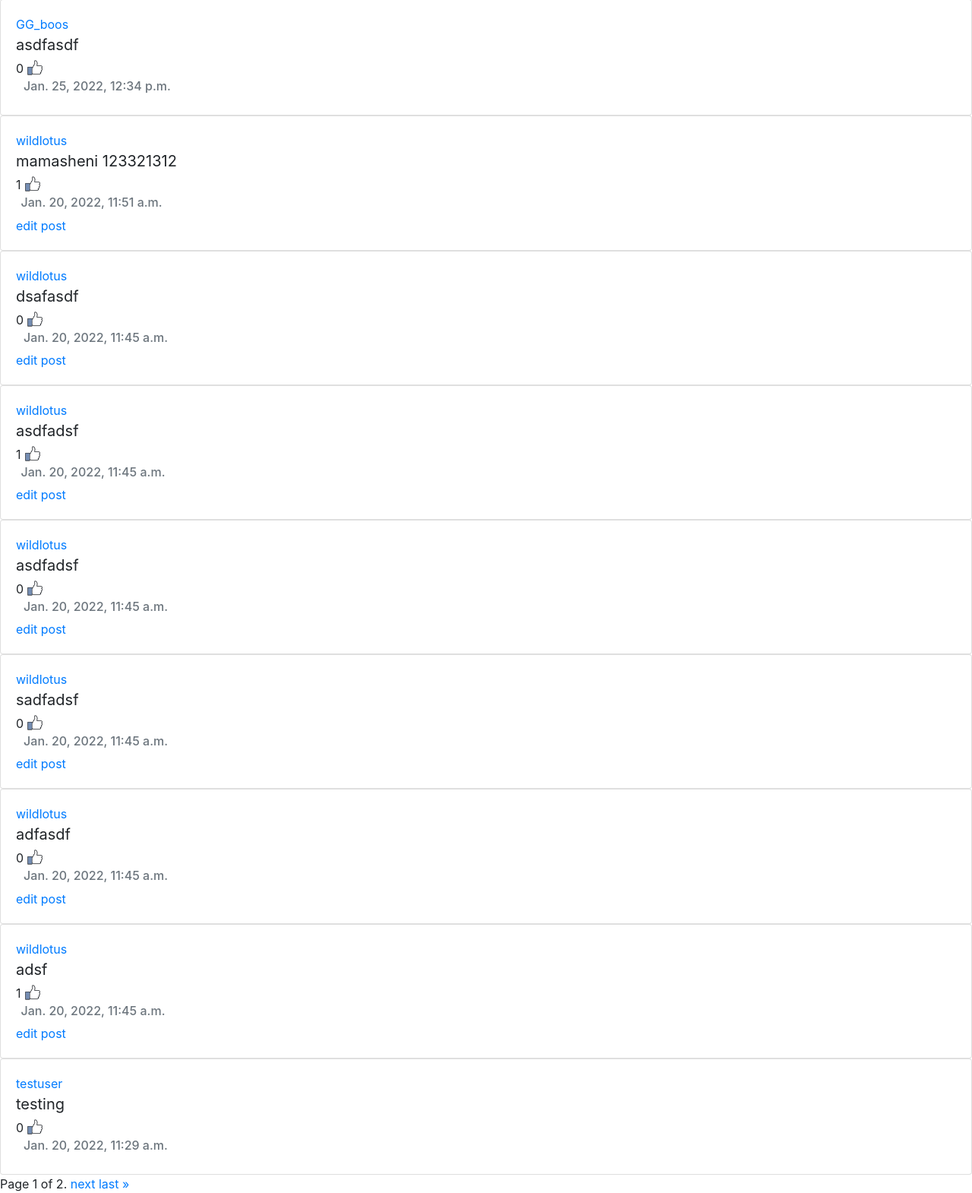
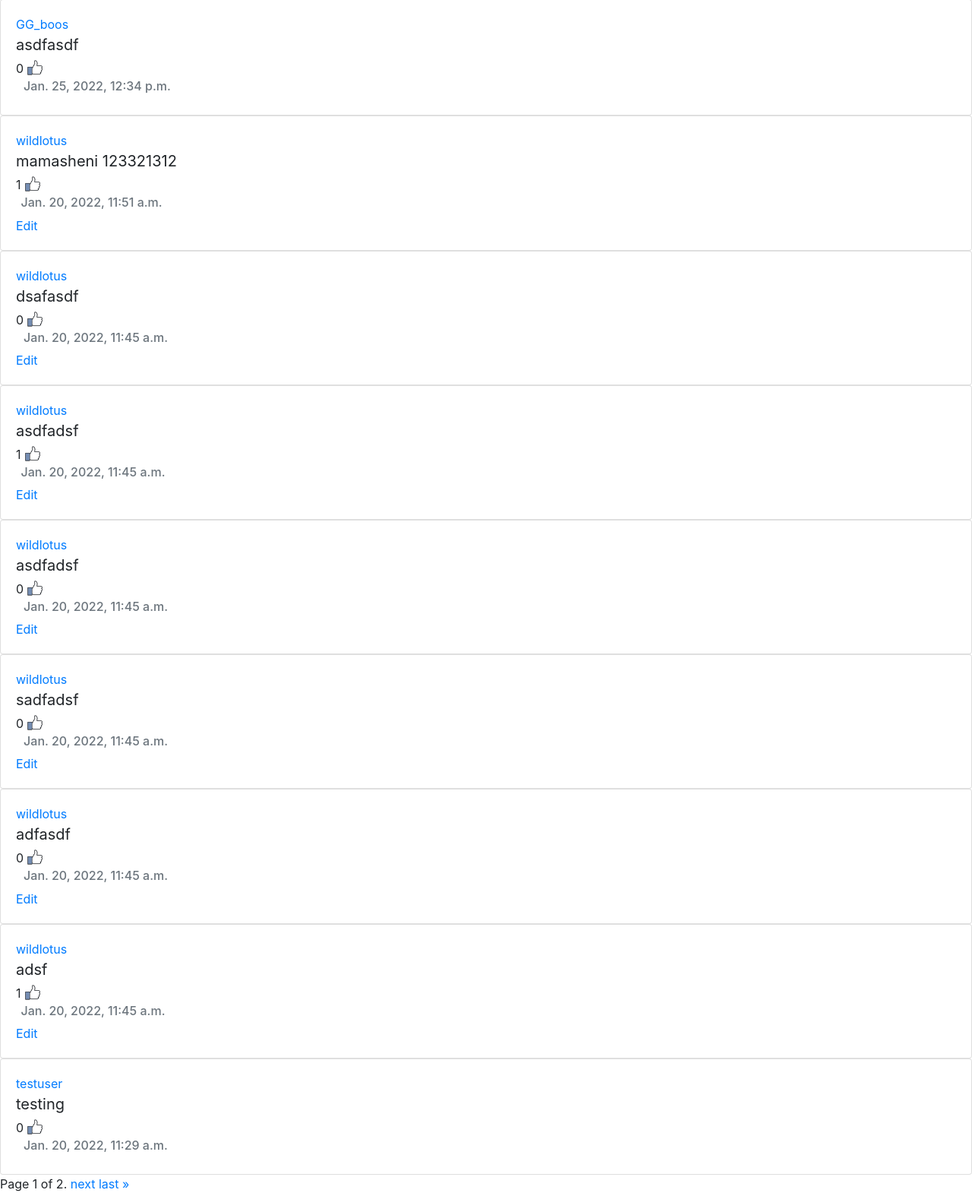
Before and after one commit to WildLotus-15/CS50W-Network-Project-4, a Django app: page / in a window 1280 px wide. Shown: the part 444-2014 px from the top of the page at 76% size. Run offline with Django 3.2, Linux system fonts and the light colour scheme; a user stored in the database is signed in; data comes from the database, SQL or seed files in the repository; both versions use the stored data as it was after the commit; some libraries are stand-ins or nearby versions.

Commit message:
Nothing..

```diff
--- a/network/models.py
+++ b/network/models.py
@@ -1,6 +1,5 @@
 from django.contrib.auth.models import AbstractUser
 from django.db import models
-
 
 class User(AbstractUser):
     follower = models.ManyToManyField("self", blank=True, related_name="followers", symmetrical=False)
--- a/network/templates/network/edit_post.html
+++ b/network/templates/network/edit_post.html
@@ -5,6 +5,6 @@
     <form action="{% url 'edit_post' post.id %}" method="post">
         {% csrf_token %}
         {{ form }}
-        <input type="submit">
+        <input type="submit" value="Post" class="btn btn-primary">
     </form>
 {% endblock body %}
--- a/network/templates/network/index.html
+++ b/network/templates/network/index.html
@@ -25,7 +25,7 @@
                 </form>
                 <h6 class="card-subtitle mb-2 text-muted">{{ post.date }}</h6>
                 {% if request.user == post.author %}
-                    <a href="{% url 'edit_post' post.id %}">edit post</a>
+                    <a href="{% url 'edit_post' post.id %}">Edit</a>
                 {% endif %}
             </div>
         </div>
--- a/network/templates/network/profile.html
+++ b/network/templates/network/profile.html
@@ -5,7 +5,6 @@
         <div class="card-header" style="display: flex; height: 80px;">
             <div style="flex: 1;">
                 <span style="float: left; font-size: 30px;">{{ profile.username }} </span>
-                {% if request.user != profile %}
                     <span style="float: left; margin-top: 6px; margin-left: 10px;">
                         <form action="{% url 'change_following' profile.id %}" method="post">
                             {% csrf_token %}
@@ -16,7 +15,6 @@
                             {% endif %}
                         </form>
                     </span>
-                {% endif %}
             </div>
             <div style="flex: 1; margin-top: 12px; margin-right: 307px; font-size: 18px;">
                 <span style="margin-right: 50px;">{{ number_of_posts }} posts</span>
@@ -42,6 +40,9 @@
                     <p style="float: left; margin-top: 4px">{{ post.likes.all.count }}</p>
                 </form>
                 <h6 class="card-subtitle mb-2 text-muted">{{ post.date }}</h6>
+                {% if request.user == post.author %}
+                    <a href="{% url 'edit_post' post.id %}">Edit</a>
+                {% endif %}
             </div>
         </div>
     {% endfor %}
--- a/network/views.py
+++ b/network/views.py
@@ -76,14 +76,14 @@ def change_like(request, post_id):
 def edit_post(request, post_id):
     post = Post.objects.get(pk=post_id)
     form = NewPostForm(instance=post)
-    if request.method == "POST":
-        if request.user == post.author:
+    if request.user == post.author:
+        if request.method == "POST":
             form = NewPostForm(request.POST, instance=post)
             if form.is_valid():
                 form.save()
                 return HttpResponseRedirect(reverse("index"))
-        else:
-            raise PermissionDenied()
+    else:
+        raise PermissionDenied()
     return render(request, "network/edit_post.html", {
         "form": form,
         "post": post
```
Also changed, not shown: db.sqlite3.
